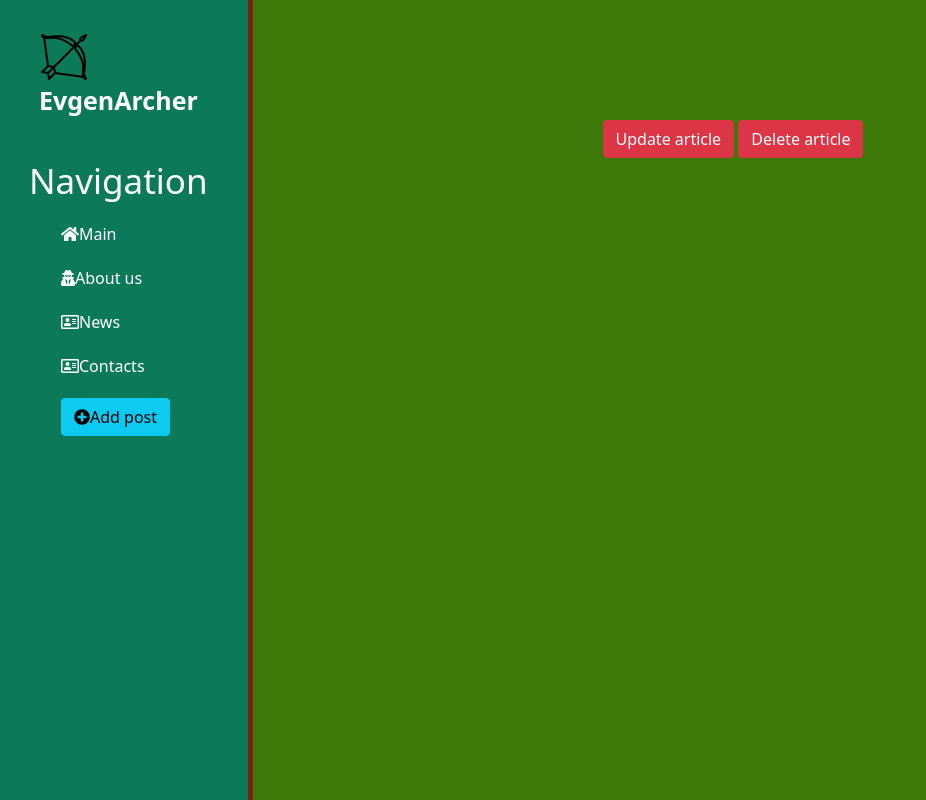
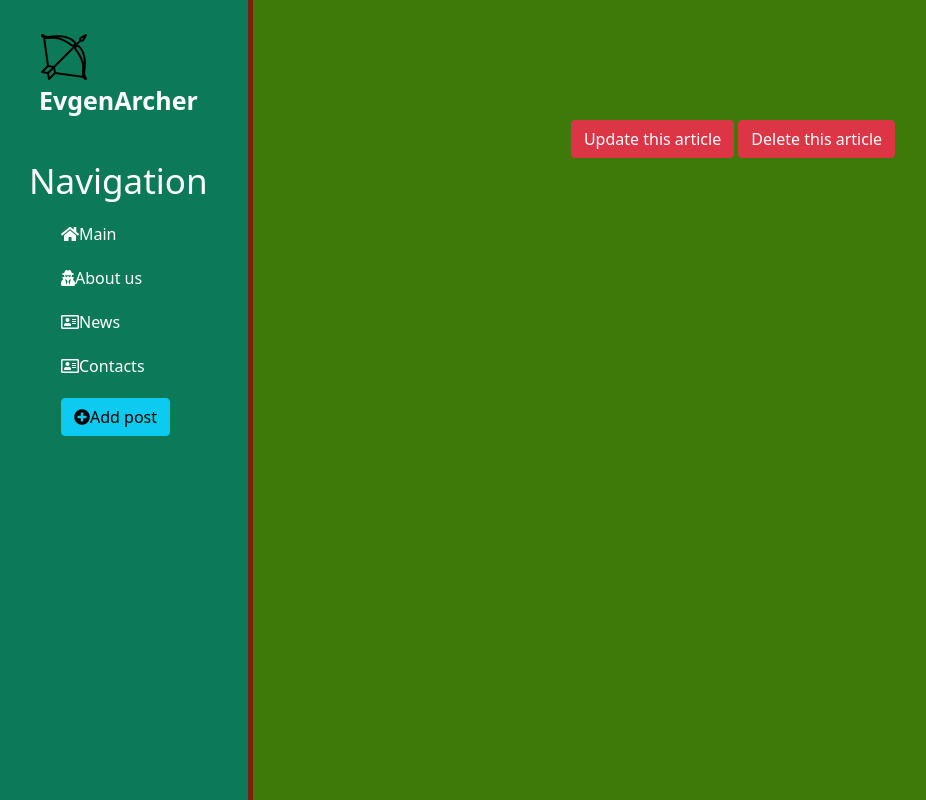
Before and after one commit to EvgenRedbeard/web-app, a Django app: template news/templates/news/details_view.html in a window 1280 px wide. Shown: the whole page, without its empty margins (3-929 px from the left). Run offline with Django 3.2, Linux system fonts and the light colour scheme; the template is opened without the code that fills it, so the values that code supplies are empty; some libraries are stand-ins or nearby versions.

Commit message:
Checkout changes

```diff
--- a/news/templates/news/details_view.html
+++ b/news/templates/news/details_view.html
@@ -7,8 +7,8 @@
        <h1>{{ article.title }}</h1>
         <p>{{ article.created_date}}</p>
         <p>{{ article.whole_text}}</p>
-        <a href="{% url 'news-update' article.id %}" class="btn btn-danger">Update article</a>
-        <a href="{% url 'news-delete' article.id %}" class="btn btn-danger">Delete article</a>
+        <a href="{% url 'news-update' article.id %}" class="btn btn-danger">Update this article</a>
+        <a href="{% url 'news-delete' article.id %}" class="btn btn-danger">Delete this article</a>
     </div>
 
 
```
